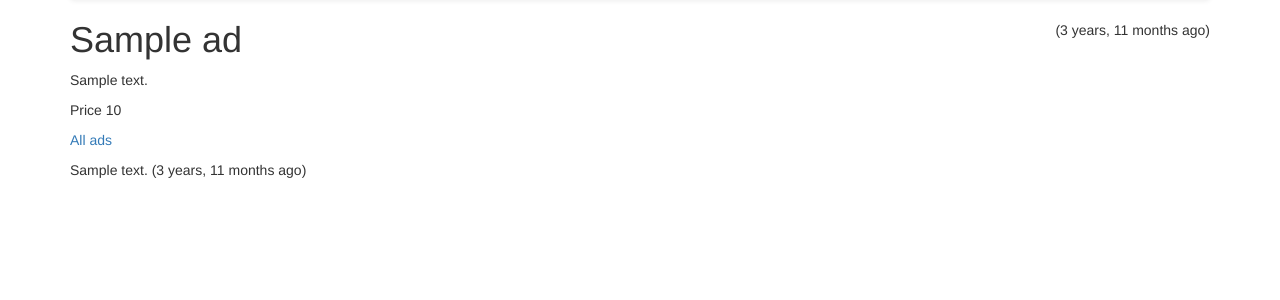
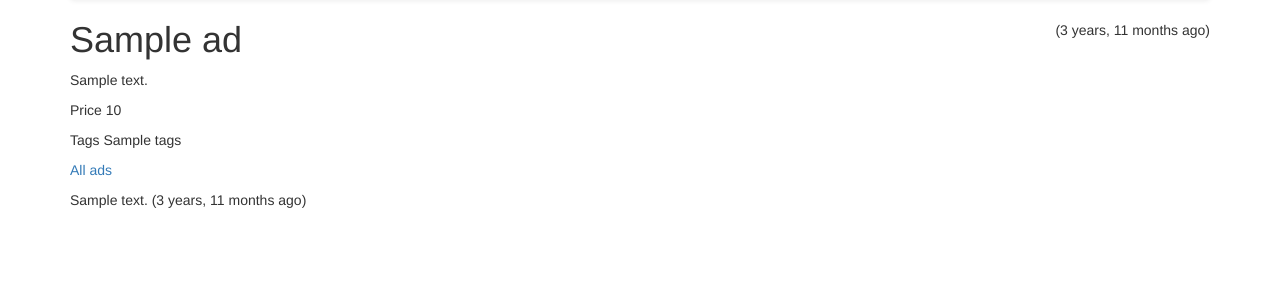
Before and after one commit to firdavsDev/django-for-everyone-coursera, a Django app: template ads/templates/ads/ad_detail.html in a window 1280 px wide. Shown: the part 52-352 px from the top of the page. Run offline with Django 3.2, Linux system fonts and the light colour scheme; the template is opened without the code that fills it: most values are stand-ins (such as "Sample title", 1, 10 or a date in 2020); some libraries are stand-ins or nearby versions.

Commit message:
added tag

```diff
--- a/ads/templates/ads/ad_detail.html
+++ b/ads/templates/ads/ad_detail.html
@@ -45,6 +45,10 @@
   {{ ad.price }}
 </p>
 <p>
+  Tags
+  {{ ad.tags }}
+</p>
+<p>
 <a href="{% url 'ads:all' %}">All ads</a>
 </p>
 
```
